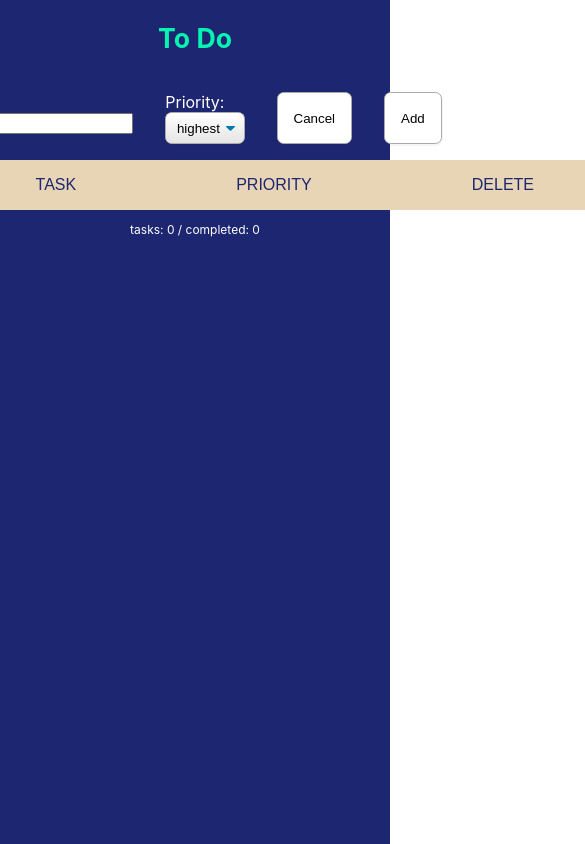
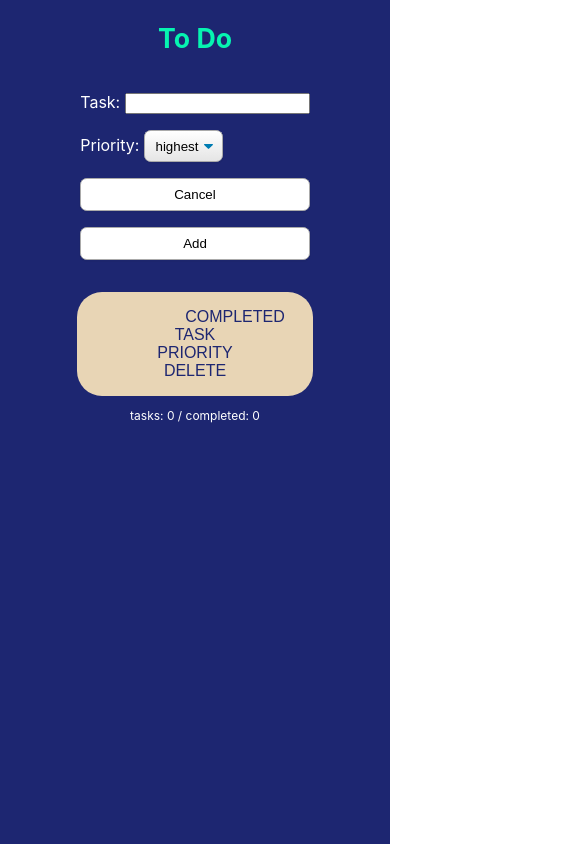
Before and after one commit to mospina/rl-todo, a React (Create React App) app: page / in a window 390 px wide. Both pictures are taken after a click on the button "Add Task". Shown: the top 844 px of the page, 585 px wide, since content can reach past the window. Built offline with nearby package versions, Linux system fonts and the light colour scheme.

Commit message:
Add responsive design for mobile

```diff
--- a/src/components/Tasks/Form/index.tsx
+++ b/src/components/Tasks/Form/index.tsx
@@ -85,10 +85,18 @@ const FormContainer = styled.form`
   justify-content: space-between;
   padding-top: 1rem;
   padding-bottom: 1rem;
+
+  @media screen and (max-width: 400px) {
+    flex-direction: column;
+  }
 `;
 
 const FormField = styled.div`
   padding: 0 1rem 0 1rem;
+
+  @media screen and (max-width: 400px) {
+    padding: 0 0 1rem 0;
+  }
 `;
 
 const Select = styled.select`
@@ -152,6 +160,11 @@ const Button = styled.button`
     color: #222;
     outline: none;
   }
+
+  @media screen and (max-width: 400px) {
+    margin: 0 0 1rem 0;
+    padding: 0.5rem;
+  }
 `;
 
 export default Form;
--- a/src/components/Tasks/List/index.tsx
+++ b/src/components/Tasks/List/index.tsx
@@ -45,6 +45,10 @@ const Headers = styled.div`
   margin-top: 1rem;
   margin-bottom: 1rem;
   color: #1d2671;
+
+  @media screen and (max-width: 400px) {
+    flex-direction: column;
+  }
 `;
 
 const Completed = styled.div`
@@ -52,7 +56,6 @@ const Completed = styled.div`
   flex-basis: 5%;
   padding: 0 0 0 5rem;
   text-transform: uppercase;
-
 `;
 
 const Content = styled.div`
--- a/src/components/Tasks/Task/index.tsx
+++ b/src/components/Tasks/Task/index.tsx
@@ -65,6 +65,10 @@ const Row = styled.div`
   color: #1d2671;
   padding-top: 1rem;
   padding-bottom: 1rem;
+
+  @media screen and (max-width: 400px) {
+    flex-direction: column;
+  }
 `;
 
 const Completed = styled.div`
```
Lines whose indentation alone changed are shown as unchanged.
